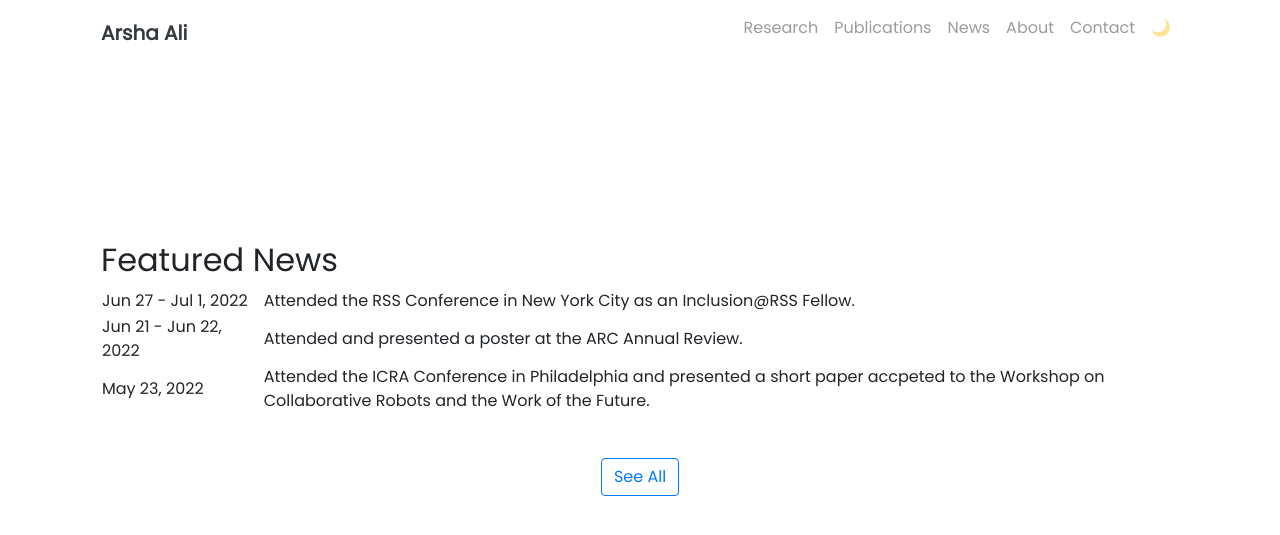
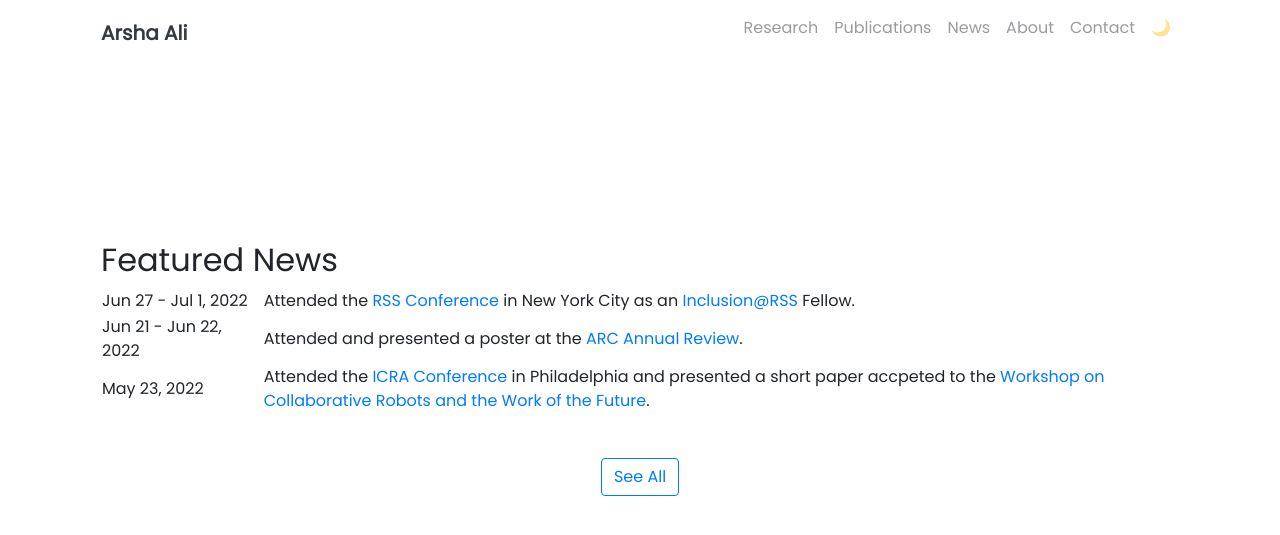
Before and after one commit to arshaali/arshaali.github.io, a Jekyll site: the page built from pages/index.md, in a window 1280 px wide and 900 px high, scrolled down 599 px, cut to the strip 0-552 px from the top of the window. Shown: the top 535 px of the strip. Built offline with Jekyll 4.4.1, drawn with Linux system fonts in a browser that asks for light colours; nearby versions of some CDN libraries; part of the change alters nothing that is shown.

```diff
--- a/_includes/landing.html
+++ b/_includes/landing.html
@@ -39,18 +39,19 @@
       <!-- Put <thead>, <tbody>, and <tr>'s here! -->
       <tr>
         <td>Jun 27 - Jul 1, 2022</td>
-        <td>Attended the RSS Conference in New York City as an Inclusion@RSS Fellow.</td>
+        <td>Attended the <a href="https://roboticsconference.org/">RSS Conference</a> in New York City as an <a href="https://sites.google.com/andrew.cmu.edu/inclusion-rss-2022/home">Inclusion@RSS</a> Fellow.</td>
       </tr>
 
       <tr>
         <td>Jun 21 - Jun 22, 2022</td>
-        <td>Attended and presented a poster at the ARC Annual Review.</td>
+        <td>Attended and presented a poster at the <a href="https://arc.engin.umich.edu/events/annual-program-review/">ARC Annual Review</a>.</td>
       </tr>
 
       <!--  another featured news row -->
       <tr>
         <td>May 23, 2022</td>
-        <td>Attended the ICRA Conference in Philadelphia and presented a short paper accpeted to the Workshop on Collaborative Robots and the Work of the Future.</td>
+        <td>Attended the <a href="https://www.icra2022.org/">ICRA Conference</a> in Philadelphia and presented a short paper accpeted to the <a href="https://sites.google.com/view/icra22ws-cor-wotf/home">Workshop on Collaborative Robots and the Work of the Future</a>.</td>
+
       </tr>
 
 
```
